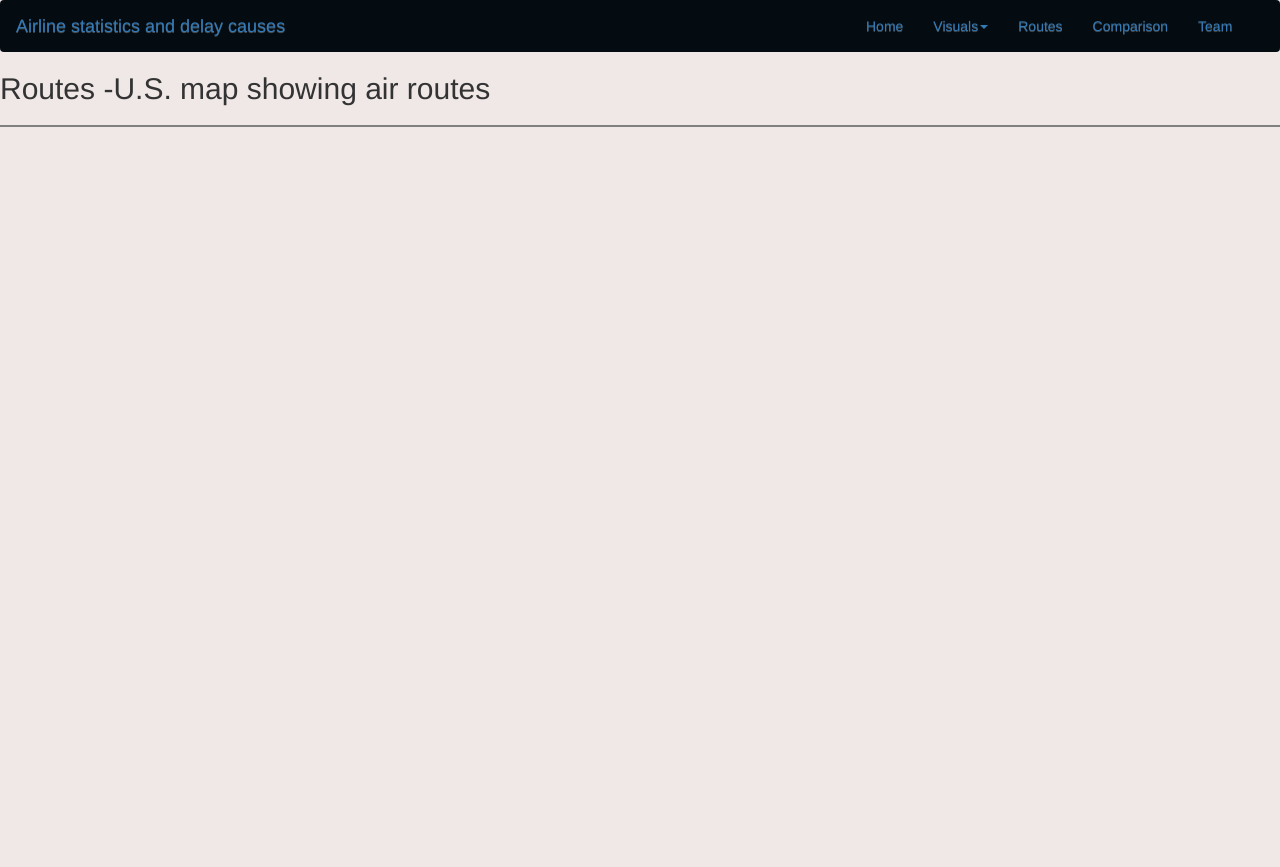
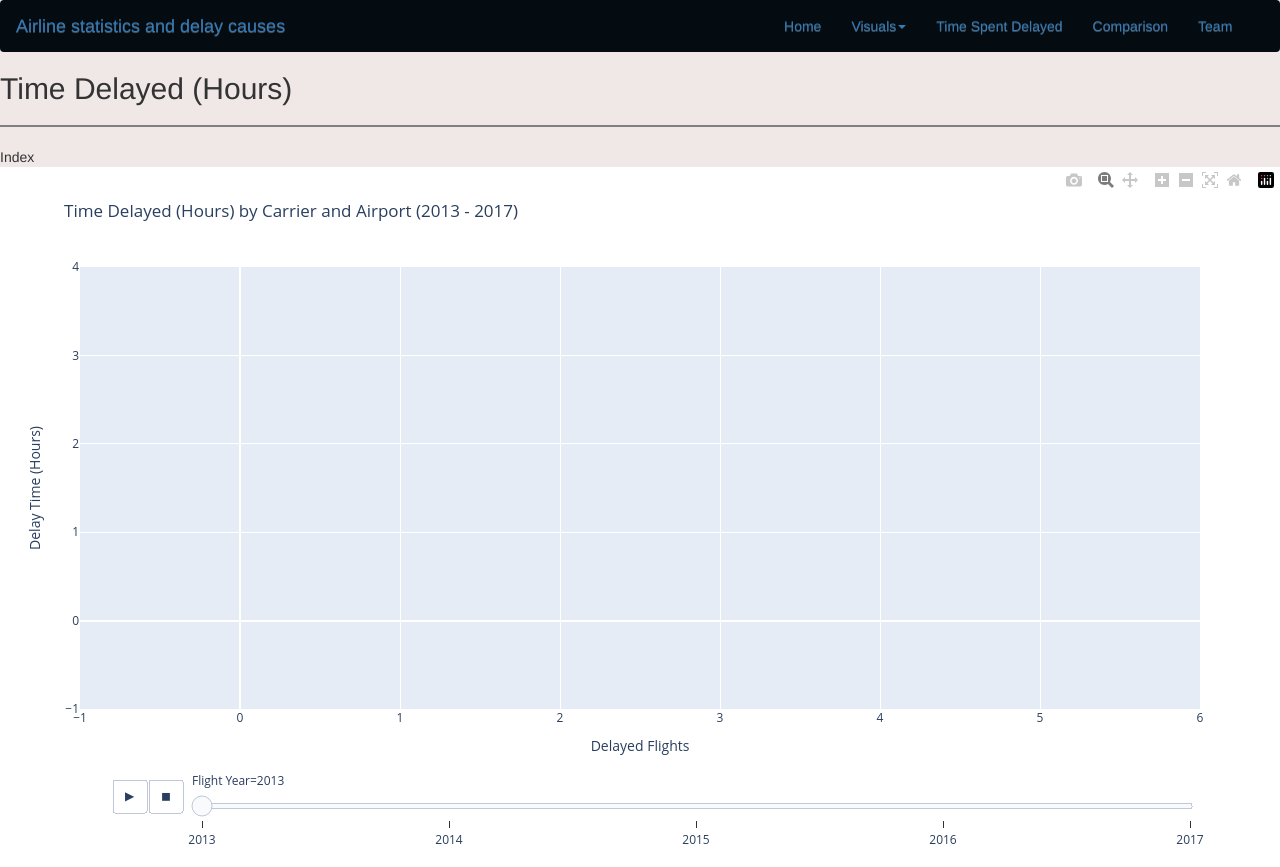
Before and after one commit to flopezjr/p2test, a Flask app: page /routes in a window 1280 px wide. Before the commit the page ends 127 px from the top, so only its background shows below. Run offline with Flask 2, Linux system fonts and the light colour scheme; some libraries are stand-ins or nearby versions.

Commit message:
final visuals

```diff
--- a/app.py
+++ b/app.py
@@ -167,19 +167,19 @@ def carrier_plot():
     fig5 = px.bar(
     data.groupby("carrier", as_index=False)
     .sum()
-    .sort_values(by="arr_flights", ascending=False),
+    .sort_values(by="arr_del15", ascending=False),
     x="carrier",
-    y="arr_flights",
+    y="arr_del15",
     labels={
         "carrier": "Carrier",
         "flight_year": "Flight Year",
         "airport": "Airport",
-        "arr_flights": "Num. of Delayed Flights",
+        "arr_del15": "Num. of Delayed Flights",
         "arr_delay": "Delay Time (Hours)",
         "carrier_ct": "Air Carrier Delay",
     },
     title="Total Delayed Flight by Airport (2013 - 2018)",
-    text="arr_flights",
+    text="arr_del15",
 )
 
     return json.dumps(fig5, cls=plotly.utils.PlotlyJSONEncoder)
@@ -192,7 +192,8 @@ def index():
 
 @app.route("/routes")
 def routes():
-    return render_template("routes.html")
+    fig3 = year_carrier_plot()
+    return render_template("routes.html", fig3=fig3)
 
 @app.route("/visuals")
 def visuals():
@@ -210,8 +211,8 @@ def performance():
 
 @app.route("/carrier_delay")
 def carrier_delay():
-    fig3 = year_carrier_plot()
-    return render_template("carrier_delay.html", fig3=fig3)
+    fig5 = carrier_plot()
+    return render_template("carrier_delay.html", fig5=fig5)
 
 @app.route("/team")
 def team():
--- a/templates/carrier_delay.html
+++ b/templates/carrier_delay.html
@@ -6,13 +6,13 @@
 <h1>Carrier Delay</h1>
         <hr>
         <ul>
-            <li> Airport v/s Delays</li> <p>- delays pertaining to top 10 airport</p>
-            <li>Carrier v/s Delays </li> <p>-delays caused by carriers</p>
+            <!-- <li> Airport v/s Delays</li> <p>- delays pertaining to top 10 airport</p>
+            <li>Carrier v/s Delays </li> <p>-delays caused by carriers</p> -->
         </ul>
     <div id="myPlot">
     </div>
     <script>
-        Plotly.newPlot("myPlot", {{ fig3 | safe }})
+        Plotly.newPlot("myPlot", {{ fig5 | safe }})
     </script>
 
     <p style ="font-weight: bold;" > Observation:</p>
--- a/templates/routes.html
+++ b/templates/routes.html
@@ -3,12 +3,15 @@
 
 {% block content %}
 
-<h2>Routes -U.S. map showing air routes </h2>
+<h2> Time Delayed (Hours) </h2>
 <hr style=" height:2px; border-width:0;color:gray;background-color:gray">
 
-    <!--<div class="container">
-
-
-    </div>-->
+<body>
+    Index
+    <div id="myPlot"></div>
+</body>
+<script>
+    Plotly.newPlot("myPlot", {{ fig3 | safe }})
+</script>
 
 {% endblock %}
--- a/templates/test_copy.html
+++ b/templates/test_copy.html
@@ -40,7 +40,7 @@
 
                     </ul>
                 </li>
-                <li><a href="/routes"> Routes</a></li>
+                <li><a href="/routes"> Time Spent Delayed</a></li>
                 <li><a href="/visuals"> Comparison</a></li>
                 <li><a href = "/team">Team</a></li>
 
```
